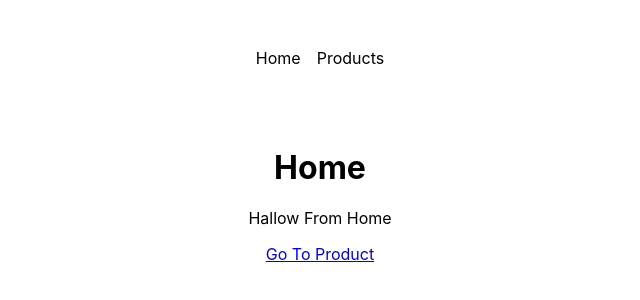
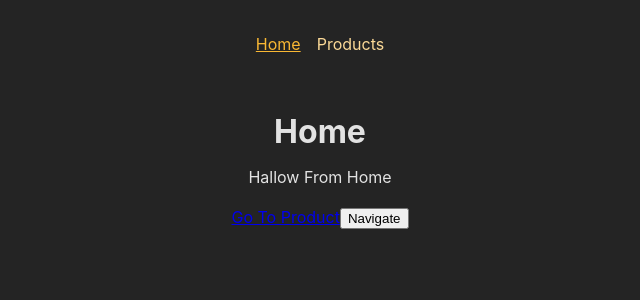
Before and after one commit to iputuagussetiawan/react-routing, a React (Create React App) app: page / in a window 1280 px wide. Shown: the top 300 px of the page, without its empty margins (320-960 px from the left). Built offline with nearby package versions, Linux system fonts and the light colour scheme.

Commit message:
Navigating Programmatically

```diff
--- a/src/components/MainNavigation.js
+++ b/src/components/MainNavigation.js
@@ -1,18 +1,16 @@
 import React from 'react'
-import { Link } from 'react-router-dom'
+import { NavLink } from 'react-router-dom'
 import classes from './MainNavigation.module.css'
-
 const MainNavigation = () => {
   return (
     <header className={classes.header}>
         <nav>
             <ul className={classes.list}>
-                <li><Link to="/">Home</Link></li>
-                <li><Link to="/products">Products</Link></li>
+                <li><NavLink to="/" className={({isActive})=>isActive?classes.active:undefined}>Home</NavLink></li>
+                <li><NavLink to="/products" className={({isActive})=>isActive?classes.active:undefined}>Products</NavLink></li>
             </ul>
         </nav>
     </header>
   )
 }
-
 export default MainNavigation
--- a/src/index.css
+++ b/src/index.css
@@ -1,13 +1,50 @@
+* {
+  box-sizing: border-box;
+}
+
+:root {
+  font-family: Inter, Avenir, Helvetica, Arial, sans-serif;
+  font-size: 16px;
+  line-height: 24px;
+  font-weight: 400;
+
+  color-scheme: light dark;
+  color: rgba(255, 255, 255, 0.87);
+  background-color: #242424;
+
+  font-synthesis: none;
+  text-rendering: optimizeLegibility;
+  -webkit-font-smoothing: antialiased;
+  -moz-osx-font-smoothing: grayscale;
+  -webkit-text-size-adjust: 100%;
+
+  --color-gray-100: #f4f3f1;
+  --color-gray-200: #dddbd8;
+  --color-gray-300: #ccc9c6;
+  --color-gray-400: #aeaba7;
+  --color-gray-500: #8a8784;
+  --color-gray-600: #656360;
+  --color-gray-700: #4b4a47;
+  --color-gray-800: #31302e;
+  --color-gray-900: #1f1d1b;
+
+  --color-primary-100: #fcf3e1;
+  --color-primary-200: #fceccd;
+  --color-primary-300: #fae1af;
+  --color-primary-400: #fbd997;
+  --color-primary-500: #ffd37c;
+  --color-primary-600: #f9c762;
+  --color-primary-700: #fbc14d;
+  --color-primary-800: #fab833;
+  --color-primary-900: #f6ad1b;
+}
+
 body {
   margin: 0;
-  font-family: -apple-system, BlinkMacSystemFont, 'Segoe UI', 'Roboto', 'Oxygen',
-    'Ubuntu', 'Cantarell', 'Fira Sans', 'Droid Sans', 'Helvetica Neue',
-    sans-serif;
-  -webkit-font-smoothing: antialiased;
-  -moz-osx-font-smoothing: grayscale;
 }
 
-code {
-  font-family: source-code-pro, Menlo, Monaco, Consolas, 'Courier New',
-    monospace;
+ul {
+  list-style: none;
+  margin: 0;
+  padding: 0;
 }
--- a/src/pages/Home.js
+++ b/src/pages/Home.js
@@ -1,12 +1,17 @@
 import React from 'react'
-import { Link } from 'react-router-dom'
+import { Link,useNavigate } from 'react-router-dom'
 
 const Home = () => {
+  const navigate=useNavigate();
+  function navigateHandler(){
+    navigate('/products')
+  }
   return (
     <>
       <h1>Home</h1>
       <p>Hallow From Home</p>
       <Link to="/products">Go To Product</Link>
+      <button onClick={navigateHandler}>Navigate</button>
     </>
   )
 }
```
